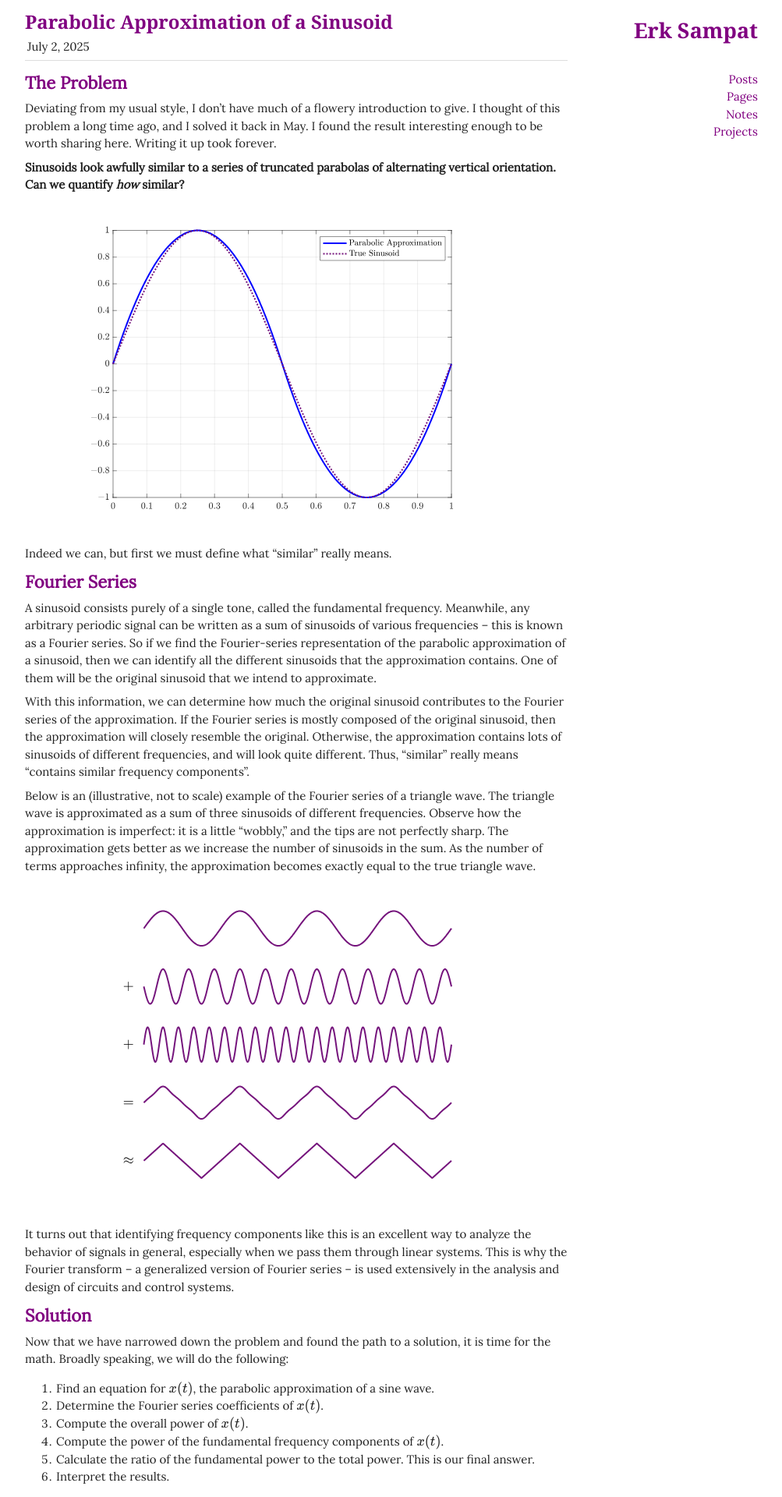
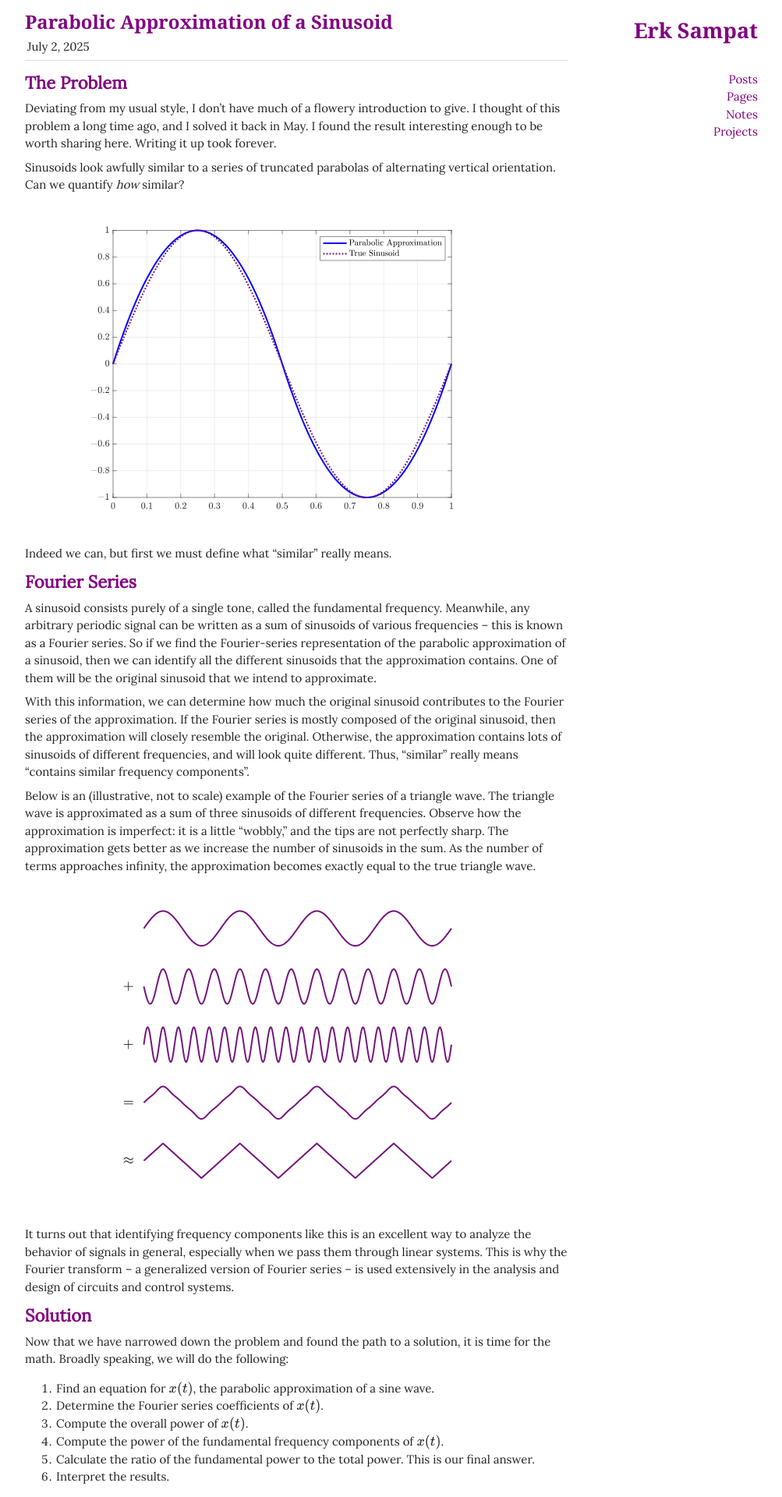
Before and after one commit to haydenghosh/haydenghosh.github.io, a Jekyll site: the page built from _posts/2025-07-02-parabolic_sinusoid.md, in a window 1280 px wide. Shown: the top 1920 px of the page at 78% size, without its empty margins (138-1141 px from the left). Built offline with Jekyll 4.4.1, drawn with Linux system fonts in a browser that asks for light colours; nearby versions of some CDN libraries.

```diff
--- a/_posts/2025-07-02-parabolic_sinusoid.md
+++ b/_posts/2025-07-02-parabolic_sinusoid.md
@@ -5,7 +5,7 @@ title: Parabolic Approximation of a Sinusoid
 ## The Problem
 Deviating from my usual style, I don't have much of a flowery introduction to give. I thought of this problem a long time ago, and I solved it back in May. I found the result interesting enough to be worth sharing here. Writing it up took forever.
 
-**Sinusoids look awfully similar to a series of truncated parabolas of alternating vertical orientation. Can we quantify *how* similar?**
+Sinusoids look awfully similar to a series of truncated parabolas of alternating vertical orientation. Can we quantify *how* similar?
 <figure>
     <img src="../../../assets/sinusoid_vs_parabola.svg"
          alt="">
```
